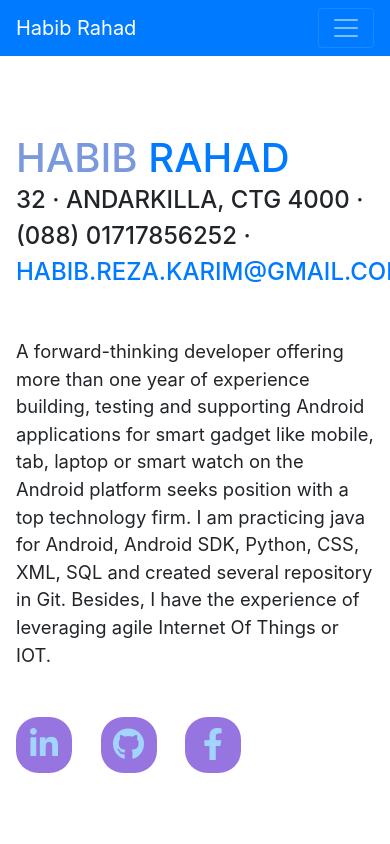
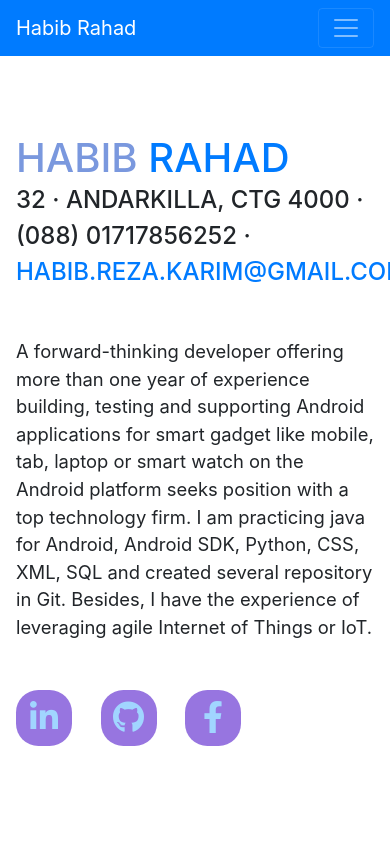
Before and after one commit to habibrahad/habibrahad.github.io, a website with bundled scripts: page index.html in a window 390 px wide. Shown: the top 844 px of the page. Built offline with nearby package versions, Linux system fonts and the light colour scheme; a web font is replaced by a local one.

Commit message:
Update index.html

```diff
--- a/index.html
+++ b/index.html
@@ -71,7 +71,7 @@
         <div class="subheading mb-5">32 · Andarkilla, CTG 4000 · (088) 01717856252 ·
           <a href="mailto:habib.reza.karim@gmail.com">habib.reza.karim@gmail.com</a>
         </div>
-        <p class="lead mb-5">A forward-thinking developer offering more than one year of experience building, testing and supporting Android applications for smart gadget like mobile, tab, laptop or smart watch on the Android platform seeks position with a top technology firm. I am practicing java for Android, Android SDK, Python, CSS, XML, SQL and created several repository in Git. Besides, I have the experience of leveraging agile Internet Of Things or IOT.</p>
+        <p class="lead mb-5">A forward-thinking developer offering more than one year of experience building, testing and supporting Android applications for smart gadget like mobile, tab, laptop or smart watch on the Android platform seeks position with a top technology firm. I am practicing java for Android, Android SDK, Python, CSS, XML, SQL and created several repository in Git. Besides, I have the experience of leveraging agile Internet of Things or IoT.</p>
         <div class="social-icons">
           <a href="https://www.linkedin.com/in/habib-rahad-0846b4b2/">
             <i class="fab fa-linkedin-in"></i>
```
